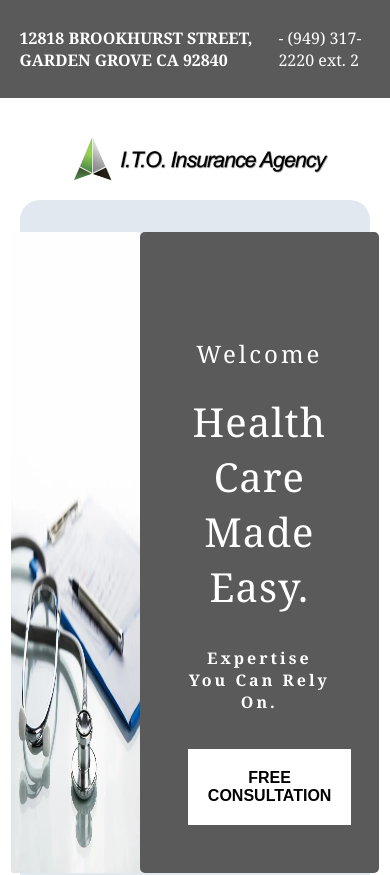
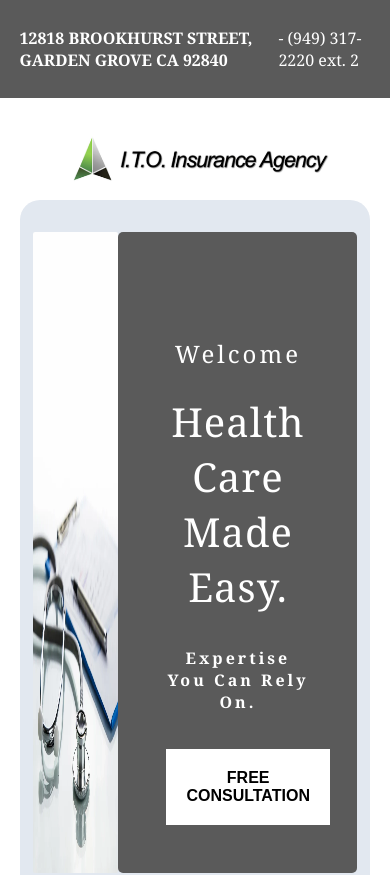
Before and after one commit to atphung21/business-web-template, a React (Create React App) app: page / in a window 390 px wide. Shown: the top 875 px of the page. Built offline with nearby package versions, Linux system fonts and the light colour scheme.

Commit message:
jessica ito preview website updated viewport for mobile and screen size doc page.

```diff
--- a/src/App.js
+++ b/src/App.js
@@ -43,7 +43,7 @@ const HeroSection = () => (
         src="/ito-doctor.webp"
         alt="Company Logo"
         style={{
-          "max-width": "45%",
+          "max-width": "30%",
           "border-radius": "2px",
         }}
       />
```
